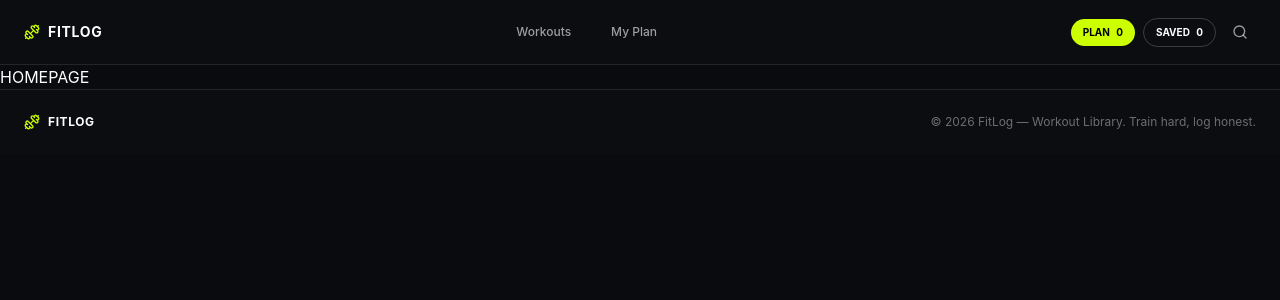
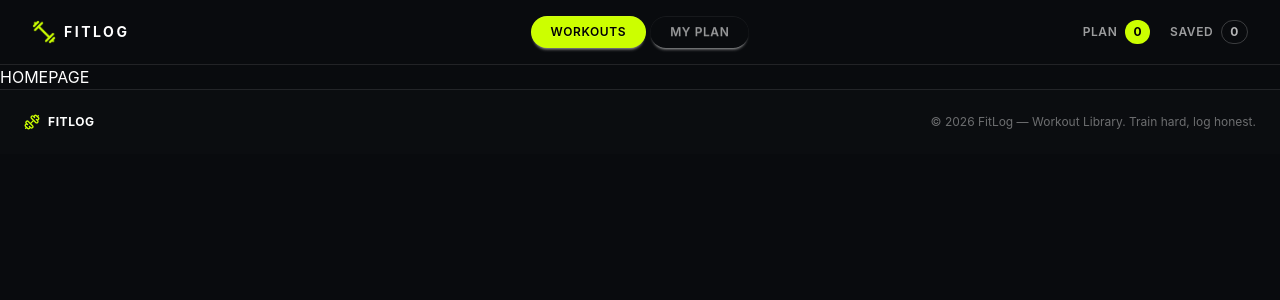
Before and after one commit to monira953/Fit-log, a Next.js app: page / in a window 1280 px wide. Shown: the top 300 px of the page. Built offline with nearby package versions, Linux system fonts and the light colour scheme.

Commit message:
navbar and footer done

```diff
--- a/components/layout/Navbar.tsx
+++ b/components/layout/Navbar.tsx
@@ -1,61 +1,97 @@
+"use client";
+
+import Image from "next/image";
 import Link from "next/link";
-import { Dumbbell, Search } from "lucide-react";
+import { usePathname } from "next/navigation";
 
 const Navbar = () => {
+  const pathname = usePathname();
+
+  const isWorkoutsActive =
+    pathname === "/" || pathname.startsWith("/workouts");
+
+  const isPlanActive = pathname.startsWith("/my-plan");
+
   return (
-    <header className="border-b border-white/10 bg-[#0b0d10]">
-      <nav className="mx-auto flex max-w-7xl items-center justify-between px-4 py-4 md:px-6">
+    <header className="border-b border-white/10 bg-[#090b0e]">
+      <nav className="navbar mx-auto h-16 max-w-7xl px-5 sm:px-8">
 
         {/* Logo */}
+        <div className="navbar-start">
           <Link href="/" className="flex items-center gap-2">
-          <Dumbbell className="h-4 w-4 text-[#ccff00]" />
+            <Image
+              src="/logo.png"
+              alt="FitLog"
+              width={24}
+              height={24}
+              className="h-6 w-6 object-contain"
+              priority
+            />
 
-          <span className="text-sm font-bold tracking-wider text-white">
+            <span className="text-sm font-bold tracking-[0.18em] text-white">
               FITLOG
             </span>
           </Link>
+        </div>
 
         {/* Navigation */}
-        <div className="hidden items-center gap-2 sm:flex">
+        <div className="navbar-center">
+          <div className="flex items-center gap-1">
             <Link
               href="/"
-            className="rounded-full px-4 py-2 text-xs font-medium text-white/60 transition hover:text-white"
+              className={`btn btn-sm rounded-full border-0 px-5 text-xs font-semibold uppercase tracking-wider ${
+                isWorkoutsActive
+                  ? "bg-[#ccff00] text-black hover:bg-[#ccff00]"
+                  : "bg-transparent text-white/50 hover:bg-white/5 hover:text-white"
+              }`}
             >
               Workouts
             </Link>
 
             <Link
               href="/my-plan"
-            className="rounded-full px-4 py-2 text-xs font-medium text-white/60 transition hover:text-white"
+              className={`btn btn-sm rounded-full border-0 px-5 text-xs font-semibold uppercase tracking-wider ${
+                isPlanActive
+                  ? "bg-[#ccff00] text-black hover:bg-[#ccff00]"
+                  : "bg-transparent text-white/50 hover:bg-white/5 hover:text-white"
+              }`}
             >
               My Plan
             </Link>
           </div>
+        </div>
 
-        {/* Right side */}
-        <div className="flex items-center gap-2">
+        {/* Counters */}
+        <div className="navbar-end">
+          <div className="flex items-center gap-5">
+
+            {/* Plan Counter */}
             <Link
               href="/my-plan"
-            className="rounded-full bg-[#ccff00] px-3 py-1.5 text-[10px] font-bold uppercase text-black"
+              className="flex items-center gap-2 text-xs font-semibold uppercase tracking-wider text-white/60 transition hover:text-white"
             >
-            Plan <span className="ml-1">0</span>
+              <span>Plan</span>
+
+              <span className="flex h-6 min-w-6 items-center justify-center rounded-full bg-[#ccff00] px-2 font-bold text-black">
+                0
+              </span>
             </Link>
 
+            {/* Saved Counter */}
             <Link
               href="/my-plan"
-            className="rounded-full border border-white/20 px-3 py-1.5 text-[10px] font-bold uppercase text-white"
+              className="flex items-center gap-2 text-xs font-semibold uppercase tracking-wider text-white/60 transition hover:text-white"
             >
-            Saved <span className="ml-1">0</span>
+              <span>Saved</span>
+
+              <span className="flex h-6 min-w-6 items-center justify-center rounded-full border border-white/20 px-2 font-bold text-white/70">
+                0
+              </span>
             </Link>
 
-          <button
-            type="button"
-            className="hidden p-2 text-white/60 transition hover:text-white sm:block"
-            aria-label="Search"
-          >
-            <Search className="h-4 w-4" />
-          </button>
           </div>
+        </div>
+
       </nav>
     </header>
   );
```
Lines whose indentation alone changed are shown as unchanged.
